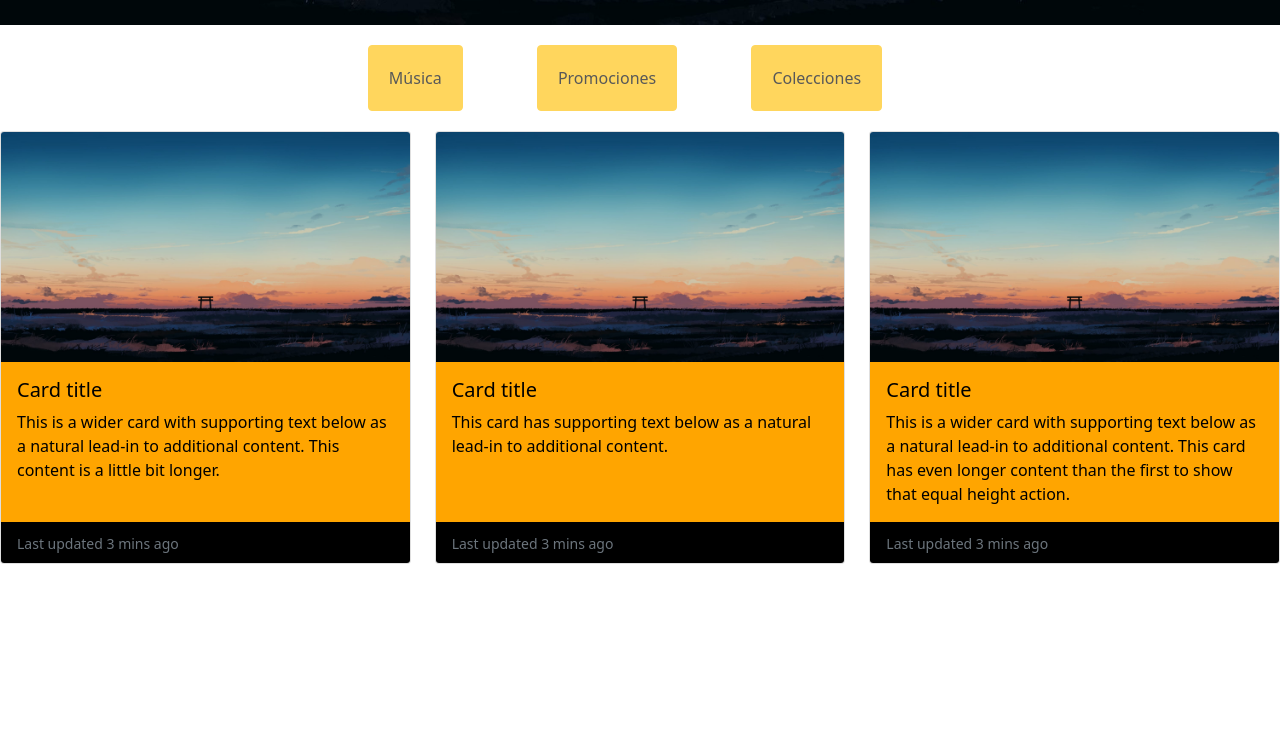
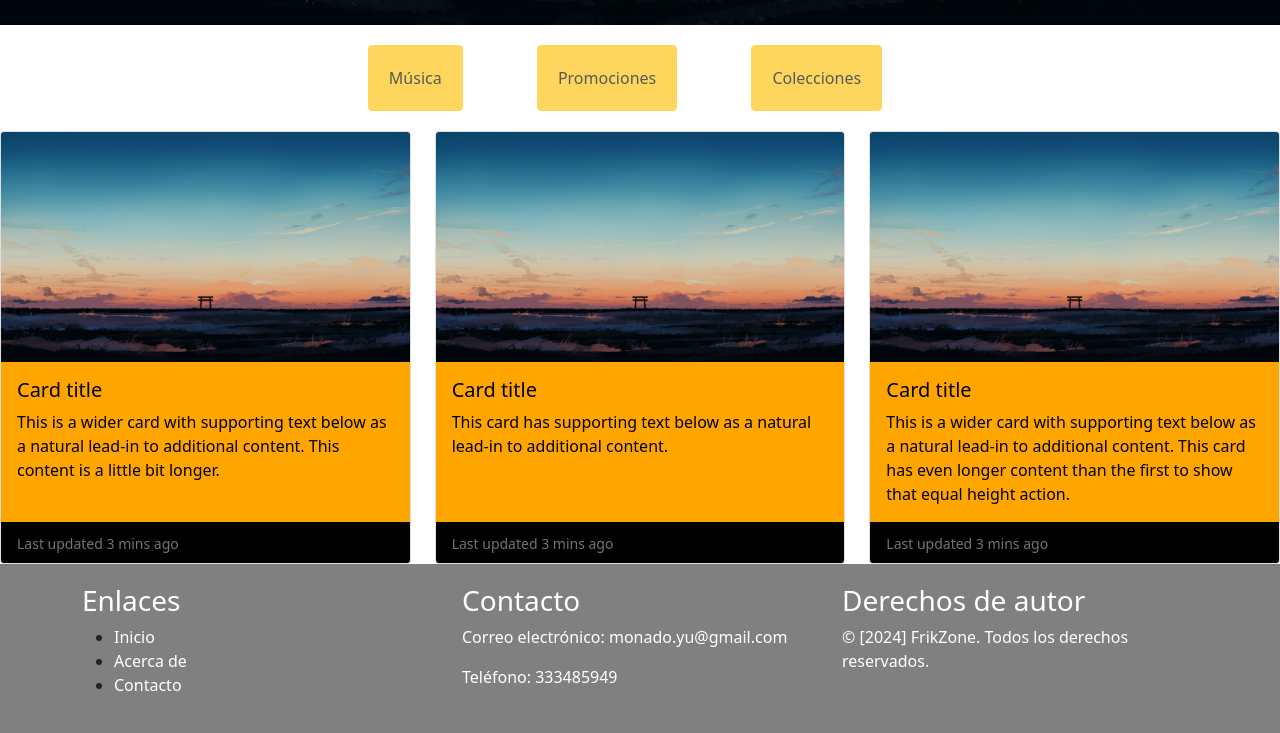
Before and after one commit to JibranMacias/FrikZone, a plain HTML site: page index.html in a window 1280 px wide. Shown: the part 751-1484 px from the top of the page. Before the commit the page ends 1315 px from the top, so only its background shows below. Drawn offline with nearby package versions, Linux system fonts and the light colour scheme.

Commit message:
Se agrego el footer y algunos diseños en el index con css y estructura basica en los demas html

```diff
--- a/estilos.css
+++ b/estilos.css
@@ -13,7 +13,7 @@
 
 
 .navbar-toggler-icon {
-    background-color: grey; /* Cambiar el color de fondo del icono de hamburguesa a rojo */
+    background-color: grey;
 }
 
 .botones{
@@ -34,3 +34,24 @@
 .card-footer{
     background-color: black;
 }
+
+footer {
+    background-color: #808080; /* Cambia este color al gris que desees */
+    width: 100%;
+    bottom: 0;
+    left: 0;
+    padding: 20px 0; /* Añade un poco de espacio para separar el contenido del borde inferior */
+  }
+
+footer a{
+    color: white;
+    text-decoration: none;
+}
+
+footer h3{
+    color: white;
+}
+
+footer p{
+    color: white;
+}
--- a/index.html
+++ b/index.html
@@ -91,6 +91,29 @@
   </div>
 </div>
 
+<footer>
+  <div class="container">
+    <div class="row">
+      <div class="col-lg-4">
+        <h3>Enlaces</h3>
+        <ul>
+          <li><a href="#">Inicio</a></li>
+          <li><a href="#">Acerca de</a></li>
+          <li><a href="#">Contacto</a></li>
+        </ul>
+      </div>
+      <div class="col-lg-4">
+        <h3>Contacto</h3>
+        <p>Correo electrónico: monado.yu@gmail.com</p>
+        <p>Teléfono: 333485949</p>
+      </div>
+      <div class="col-lg-4">
+        <h3>Derechos de autor</h3>
+        <p>© [2024] FrikZone. Todos los derechos reservados.<p>
+      </div>
+    </div>
+  </div>
+
   <script src="https://cdn.jsdelivr.net/npm/bootstrap@5.1.3/dist/js/bootstrap.bundle.min.js" integrity="sha384-ka7Sk0Gln4gmtz2MlQnikT1wXgYsOg+OMhuP+IlRH9sENBO0LRn5q+8nbTov4+1p" crossorigin="anonymous"></script>
 
 </body>
```
Also changed, not shown: pages/colecciones.html (+11 -0 lines), pages/musica.html (+11 -0 lines), pages/promociones.html (+11 -0 lines).
